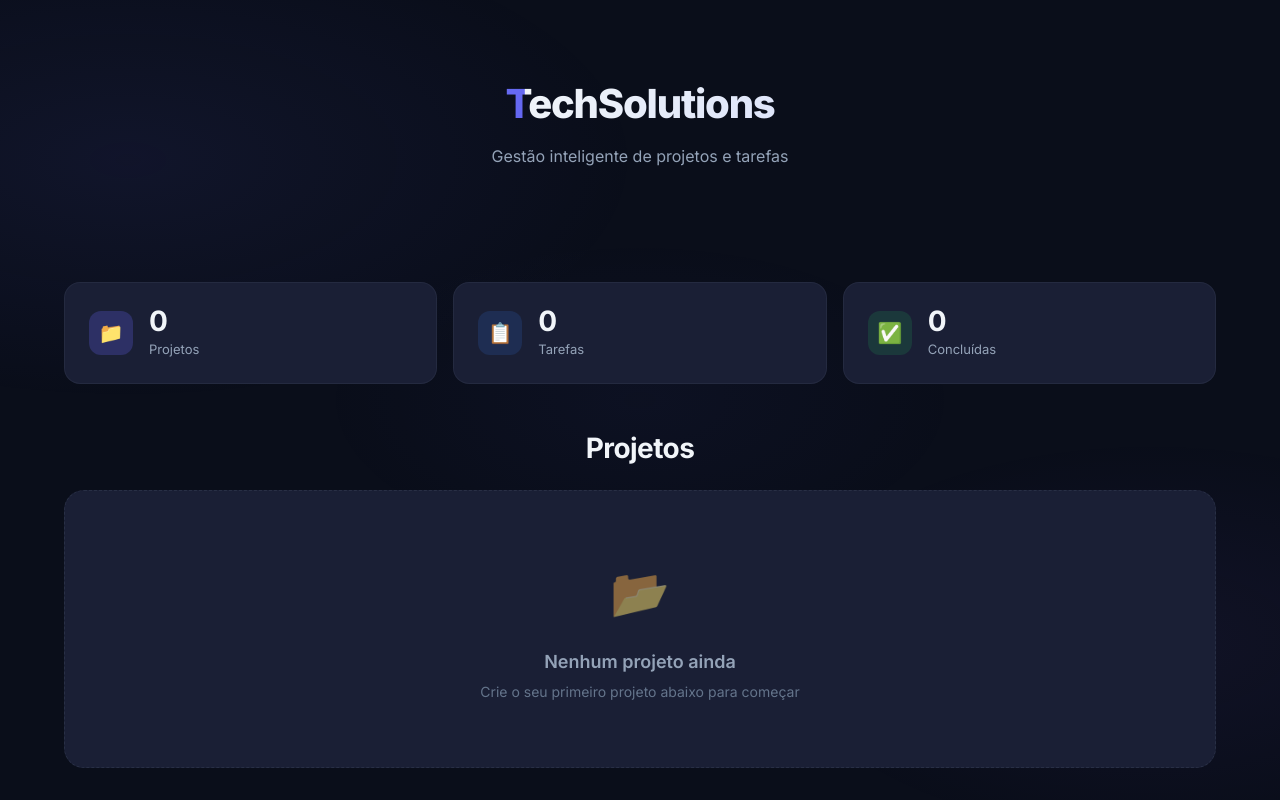
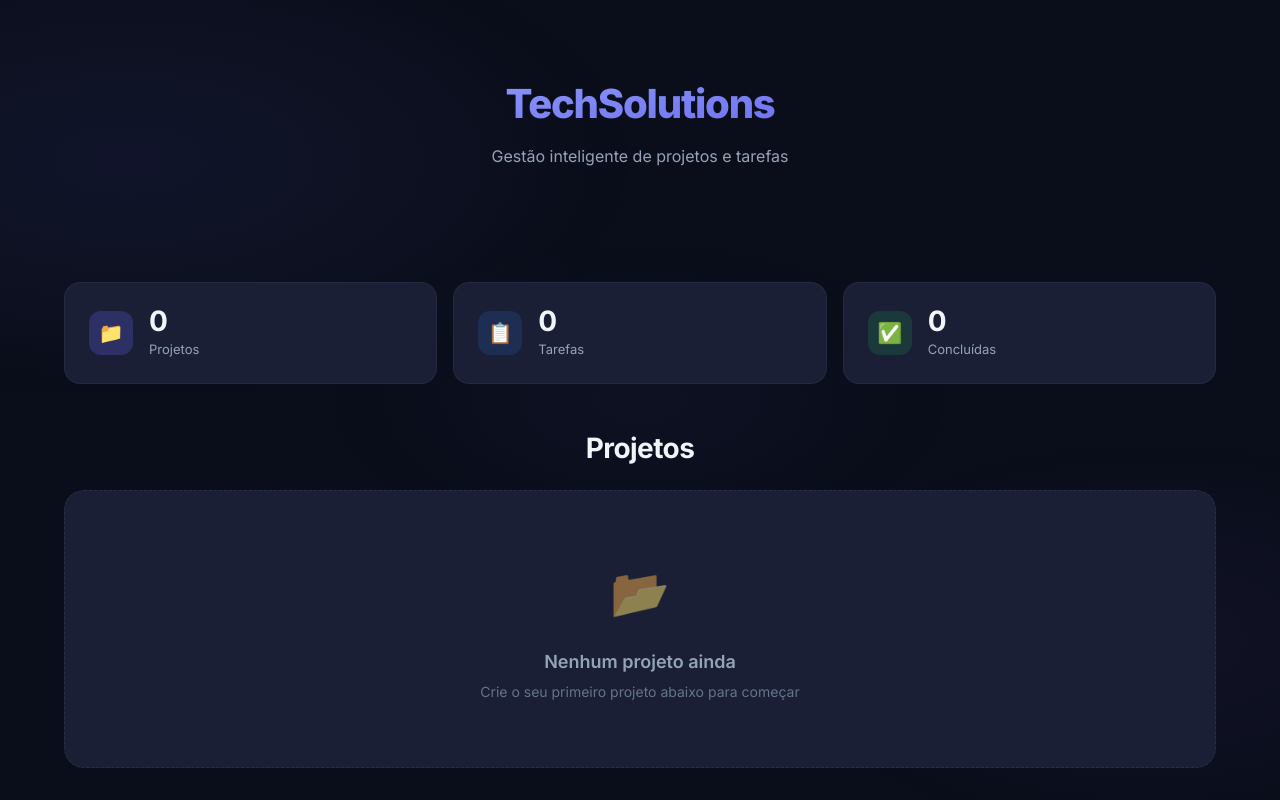
Before and after one commit to XitadoPtUs/caso-pratico, a React (Vite) app in the folder techsolutions/: page / in a window 1280 px wide. Shown: the top 800 px of the page. Built offline with nearby package versions, Linux system fonts and the light colour scheme; data requests are answered from the project's data file.

Commit message:
better title color

```diff
--- a/techsolutions/src/styles/dashboard.css
+++ b/techsolutions/src/styles/dashboard.css
@@ -15,12 +15,12 @@
 .dashboard-title {
   font-size: 2.5rem;
   font-weight: 800;
-  background: linear-gradient(135deg, var(--text-primary) 0%, var(--text-accent) 50%, var(--accent-primary) 100%);
+  background: linear-gradient(170deg, var(--accent-secondary) 0%, var(--text-accent) 50%, var(--accent-primary) 100%);
   background-size: 200% auto;
   -webkit-background-clip: text;
   -webkit-text-fill-color: transparent;
   background-clip: text;
-  animation: shimmer 4s linear infinite;
+  animation: shimmer 7s linear infinite;
   letter-spacing: -0.03em;
   margin-bottom: var(--space-md);
 }
```
